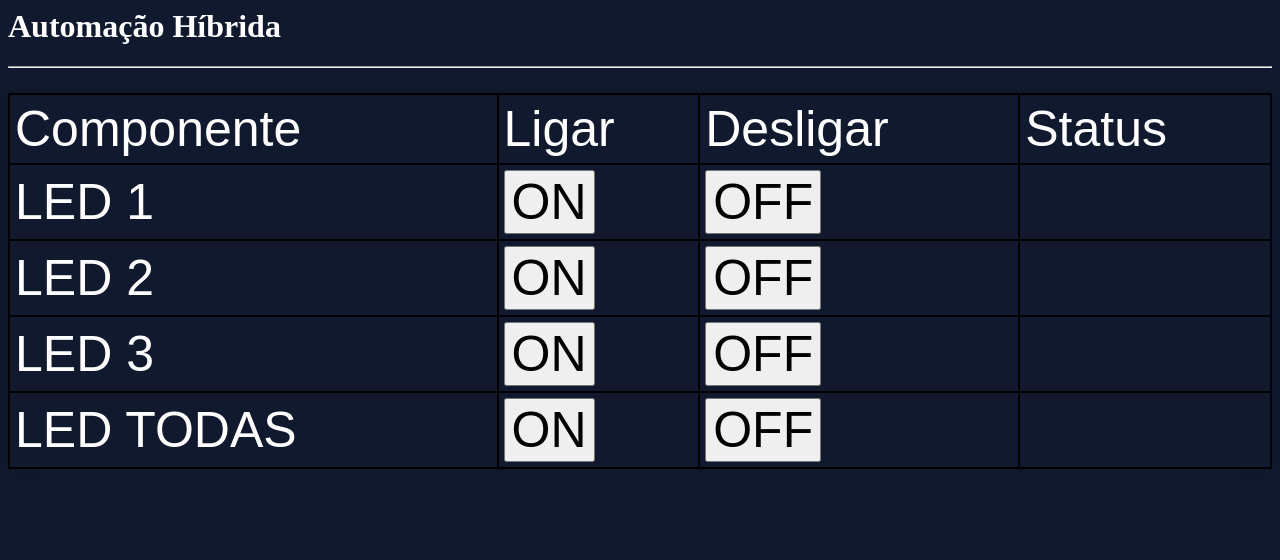
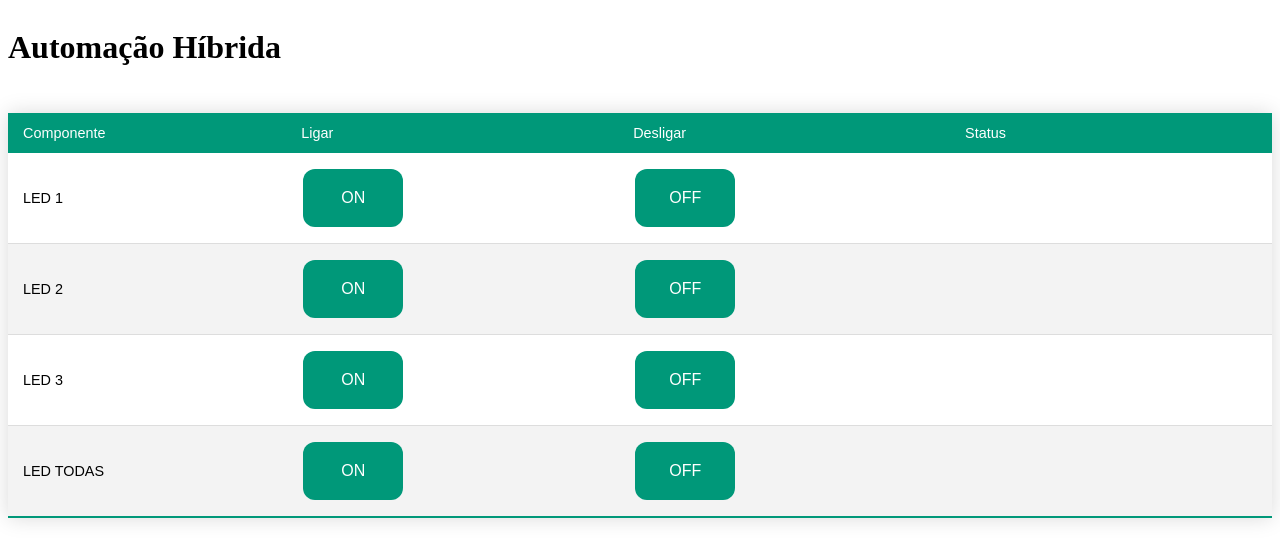
Before and after one commit to douglasrosa16/automacao-hibrida-arduino, a plain HTML site: page index.html in a window 1280 px wide. Drawn offline with Linux system fonts and the light colour scheme.

Commit message:
feat tabela

```diff
--- a/index.html
+++ b/index.html
@@ -3,54 +3,88 @@
 <head>
   <meta http-equiv='refresh' content='3'>
   <style>
-    button {
-      font-size: 50px;
+    .main {
+      display: flex;
+      flex-direction: column;
+      justify-content: center;
     }
 
-
-
-    body {
-      background-color: #11192e;
-      color: #FFF;
-    }
-    table,
-    th,
-    td {
-      border: 2px solid black;
-      padding: 5px;
-      font-size: 50px;
+    .titulo {
+      justify-content: center;
+      max-width: 0 auto;
     }
 
-    table {
-      border-spacing: 15px;
+    button {
+      background-color: #009879;
+      /* Green */
+      border: none;
+      color: white;
+      padding: 20px;
+      text-align: center;
+      text-decoration: none;
+      display: inline-block;
+      font-size: 16px;
+      margin: 4px 2px;
+      cursor: pointer;
+      border-radius: 12px;
+      width: 100px;
+    }
+
+    button:hover {
+      background-color: #0fb997;
     }
 
     .styled-table {
+
       border-collapse: collapse;
       margin: 25px 0;
       font-size: 0.9em;
       font-family: sans-serif;
-      min-width: 400px;
       box-shadow: 0 0 20px rgba(0, 0, 0, 0.15);
     }
 
+    /*Cabeçalho*/
     .styled-table thead tr {
       background-color: #009879;
       color: #ffffff;
       text-align: left;
     }
+
+    .styled-table th,
+    .styled-table td {
+      padding: 12px 15px;
+    }
+
+    .styled-table tbody tr {
+      border-bottom: 1px solid #dddddd;
+    }
+
+    .styled-table tbody tr:nth-of-type(even) {
+      background-color: #f3f3f3;
+    }
+
+    .styled-table tbody tr:last-of-type {
+      border-bottom: 2px solid #009879;
+    }
+
+    .styled-table tbody tr.active-row {
+      font-weight: bold;
+      color: #009879;
+    }
   </style>
 </head>
 
 <body>
-  <h1>Automação Híbrida</h1>
-  <table style="width:100%" class="styled-table">
-    <tr>
+  <div class="main">
+    <h1 class="titulo">Automação Híbrida</h1>
+
+    <table class="styled-table">
+      <thead class="active-row">
         <td>Componente</td>
         <td>Ligar</td>
         <td>Desligar</td>
         <td>Status</td>
-    </tr>
+      </thead>
       <tr>
         <td>LED 1</td>
         <td><a href="led1on" target="myIframe1"> <button> ON </button> </a></td>
@@ -75,7 +109,9 @@
         <td><a href="ledtodasof" target="myIframe4"> <button> OFF </button> </a></td>
         <td><iframe name="myIframe4" frameborder="0" scrolling="0" width="100px" height="30px"></iframe></td>
       </tr>
-    <hr>
+    </table>
+  </div>
+
 </body>
 
 </html>
```
Lines whose indentation alone changed are shown as unchanged.
